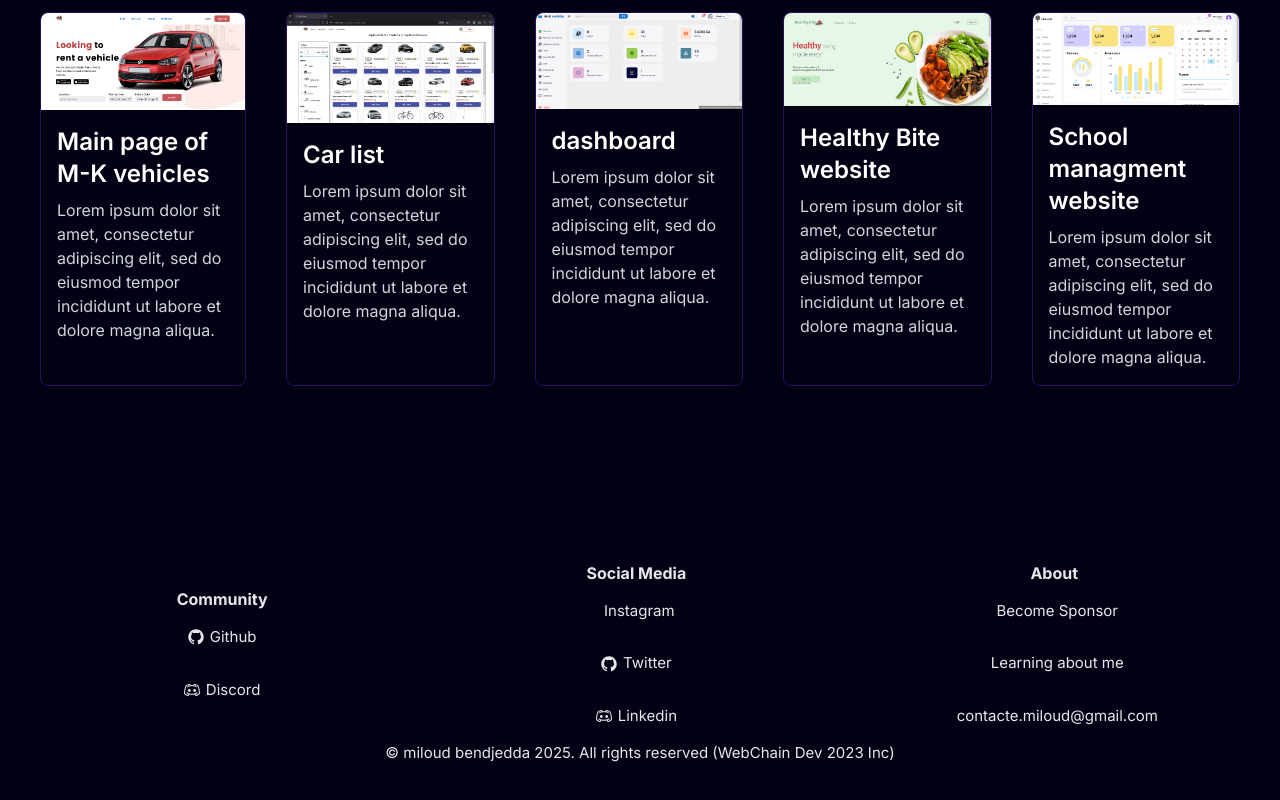
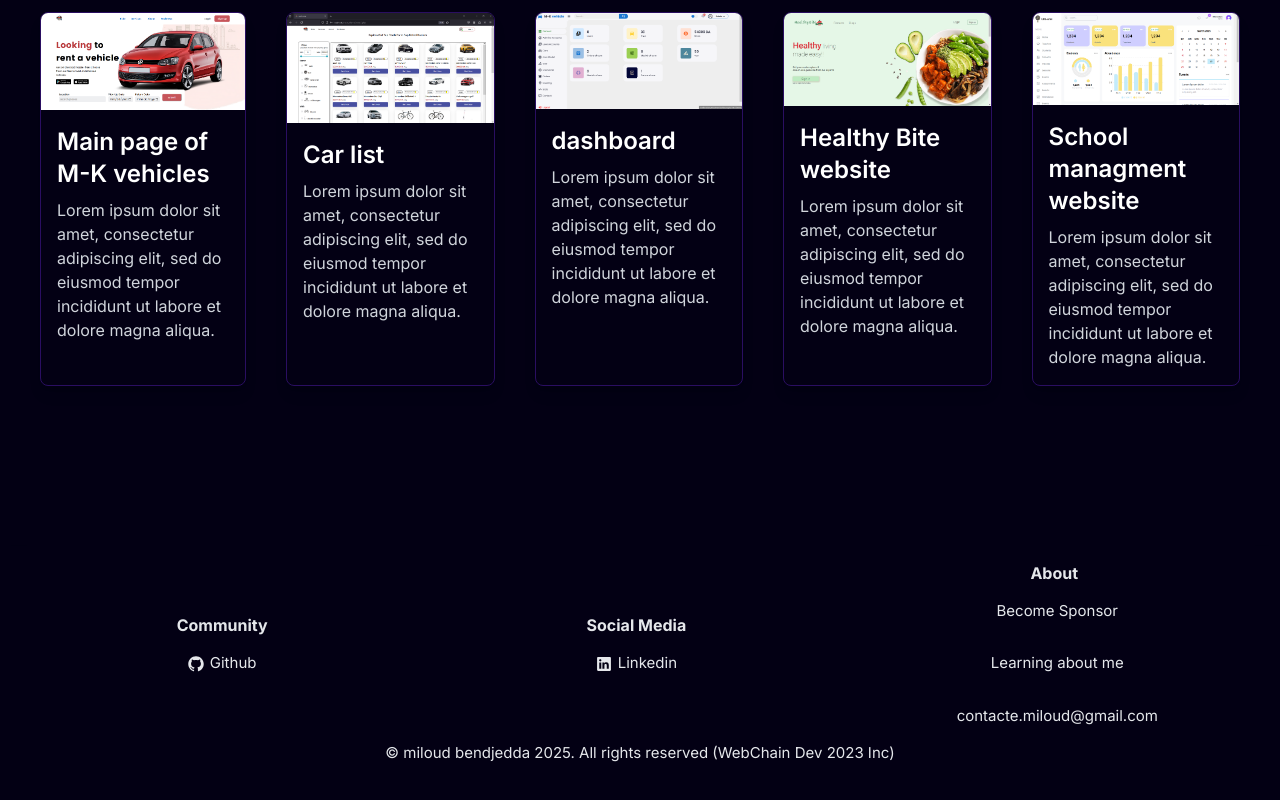
Before and after one commit to Miloud73/Modern_portfolio, a Next.js app: page / in a window 1280 px wide. Shown: the part 3138-3938 px from the top of the page. Built offline with nearby package versions, Linux system fonts and the light colour scheme.

Commit message:
update footer

```diff
--- a/components/main/Footer.tsx
+++ b/components/main/Footer.tsx
@@ -1,9 +1,6 @@
 import React from "react";
 import {
-  RxDiscordLogo,
   RxGithubLogo,
-  RxInstagramLogo,
-  RxTwitterLogo,
   RxLinkedinLogo,
 } from "react-icons/rx";
 
@@ -19,29 +16,22 @@ const Footer = () => {
                 <div className="min-w-[200px] h-auto flex flex-col items-center justify-start">
                     <div className="font-bold text-[16px]">Community</div>
 
-                    <p className="flex flex-row items-center my-[15px] cursor-pointer">
+                   <a href="https://github.com/Miloud73">
+                     <p className="flex flex-row items-center my-[15px] cursor-pointer">
                         <RxGithubLogo />
                         <span className="text-[15px] ml-[6px]">Github</span>
                     </p>
-                    <p className="flex flex-row items-center my-[15px] cursor-pointer">
-                        <RxDiscordLogo />
-                        <span className="text-[15px] ml-[6px]">Discord</span>
-                    </p>
+                   </a>
                 </div>
                 <div className="min-w-[200px] h-auto flex flex-col items-center justify-start">
                     <div className="font-bold text-[16px]">Social Media</div>
-                    <p className="flex flex-row items-center my-[15px] cursor-pointer">
 
-                        <span className="text-[15px] ml-[6px]">Instagram</span>
-                    </p>
-                    <p className="flex flex-row items-center my-[15px] cursor-pointer">
-                        <RxGithubLogo />
-                        <span className="text-[15px] ml-[6px]">Twitter</span>
-                    </p>
-                    <p className="flex flex-row items-center my-[15px] cursor-pointer">
-                        <RxDiscordLogo />
+                    <a href="https://www.linkedin.com/in/miloud-bendjedda73/">
+                        <p className="flex flex-row items-center my-[15px] cursor-pointer">
+                        <RxLinkedinLogo />
                         <span className="text-[15px] ml-[6px]">Linkedin</span>
                     </p>
+                    </a>
                 </div>
                 <div className="min-w-[200px] h-auto flex flex-col items-center justify-start">
                     <div className="font-bold text-[16px]">About</div>
```
